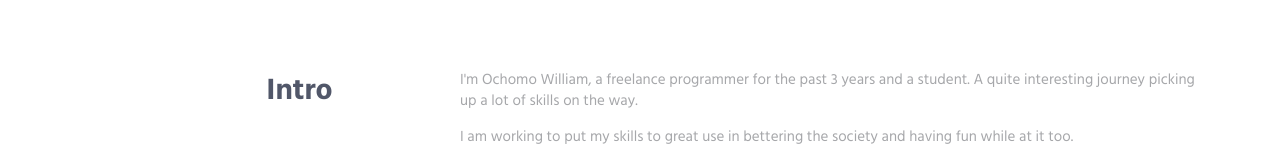
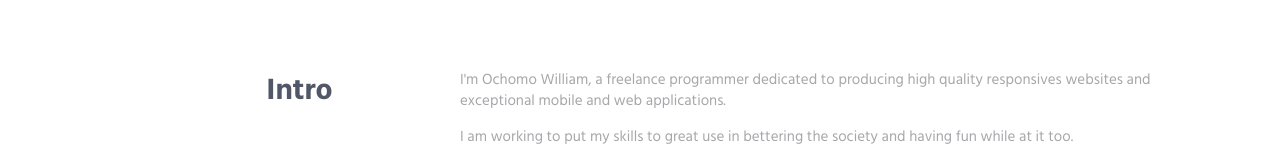
Before and after one commit to ochomoswill/ochomoswill.github.io, a plain HTML site: page index.html in a window 1280 px wide. Shown: the part 691-853 px from the top of the page. Drawn offline with Linux system fonts and the light colour scheme.

Commit message:
Intro
Intro Update

```diff
--- a/index.html
+++ b/index.html
@@ -112,7 +112,7 @@
                     </div>
                     <div class="col-sm-8 col-sm-offset-1">
                         <div class="margin-b-60">
-                            <p>I'm Ochomo William, a freelance programmer for the past 3 years and a student. A quite interesting journey picking up a lot of skills on the way.</p>
+                            <p>I'm Ochomo William, a freelance programmer dedicated to producing high quality responsives websites and exceptional mobile and web applications.</p>
                             <p>I am working to put my skills to great use in bettering the society and having fun while at it too.</p>
                         </div>
 
```
